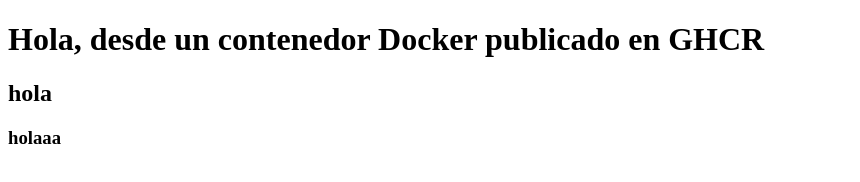
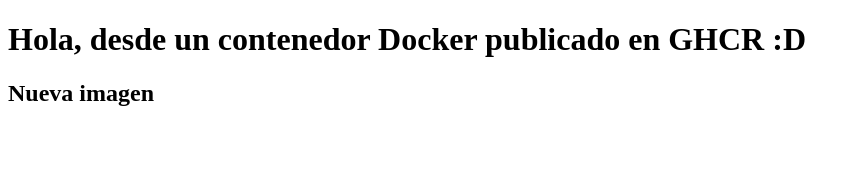
Before and after one commit to Drakww/lab-docker-gh-actions, a website: page index.html in a window 1280 px wide. Shown: the whole page, without its empty margins (0-860 px from the left). Drawn offline with Linux system fonts and the light colour scheme.

Commit message:
chore: actualizar mensaje en index.html para prueba de build

```diff
--- a/index.html
+++ b/index.html
@@ -5,8 +5,8 @@
     <title>Mi primera app en contenedor</title>
   </head>
   <body>
-    <h1>Hola, desde un contenedor Docker publicado en GHCR</h1>
-    <h2>hola</h2>
-    <h3>holaaa</h3>
+    <h1>Hola, desde un contenedor Docker publicado en GHCR :D</h1>
+    <h2>Nueva imagen</h2>
+
   </body>
 </html>
```
